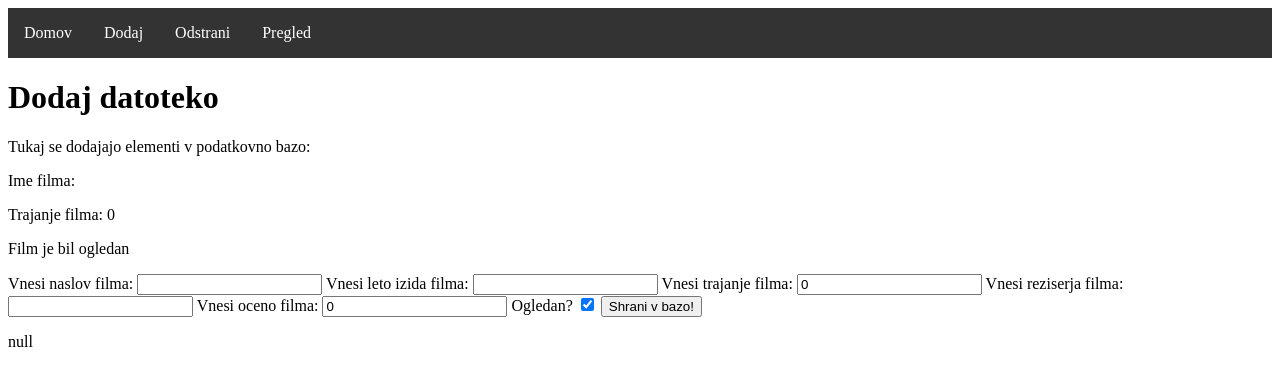
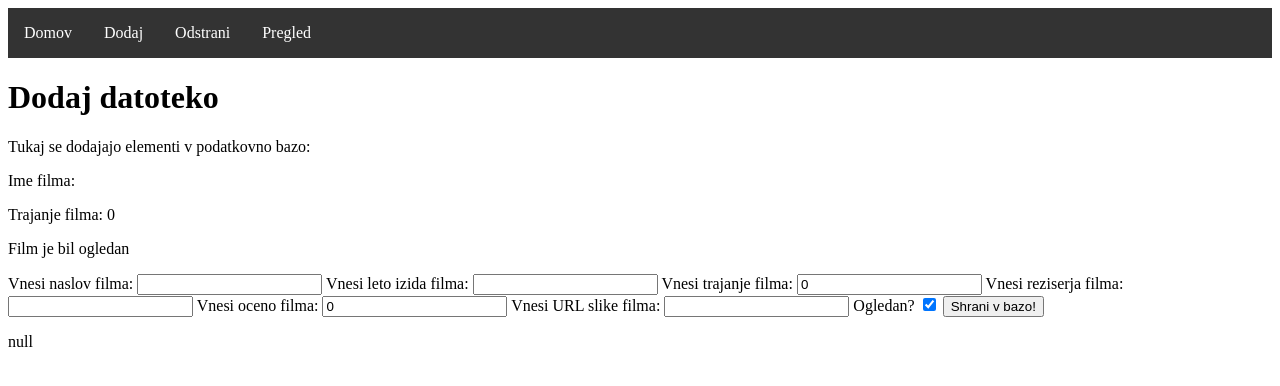
Before and after one commit to SarugaAlen/Movie-Tracker, a SvelteKit app: page /Domov/Dodaj in a window 1280 px wide. Shown: the top 386 px of the page. Built offline with nearby package versions, Linux system fonts and the light colour scheme.

Commit message:
added img url

```diff
--- a/src/routes/Domov/Dodaj/+page.svelte
+++ b/src/routes/Domov/Dodaj/+page.svelte
@@ -4,6 +4,7 @@
 	let leto = ""
 	let ocena = 0
     let trajanje = 0
+	let img_url = ""
     let ogledan = true
     let result = null
 
@@ -19,6 +20,7 @@
 				Trajanje : trajanje,
 				Reziser : reziser,
 				Ocena : ocena,
+				Image : img_url,
 				Ogledan : ogledan
 			}),
 		})
@@ -60,6 +62,9 @@
 <label for="Ocena">Vnesi oceno filma:</label>
 <input name="Ocena" type="number" bind:value={ocena} />
 
+<label for="Image">Vnesi URL slike filma:</label>
+<input name="Image" type="text" bind:value={img_url} />
+
 <label for="Ogledan">Ogledan?</label>
 <input name="Ogledan" type="checkbox" bind:checked={ogledan} />
 
```
